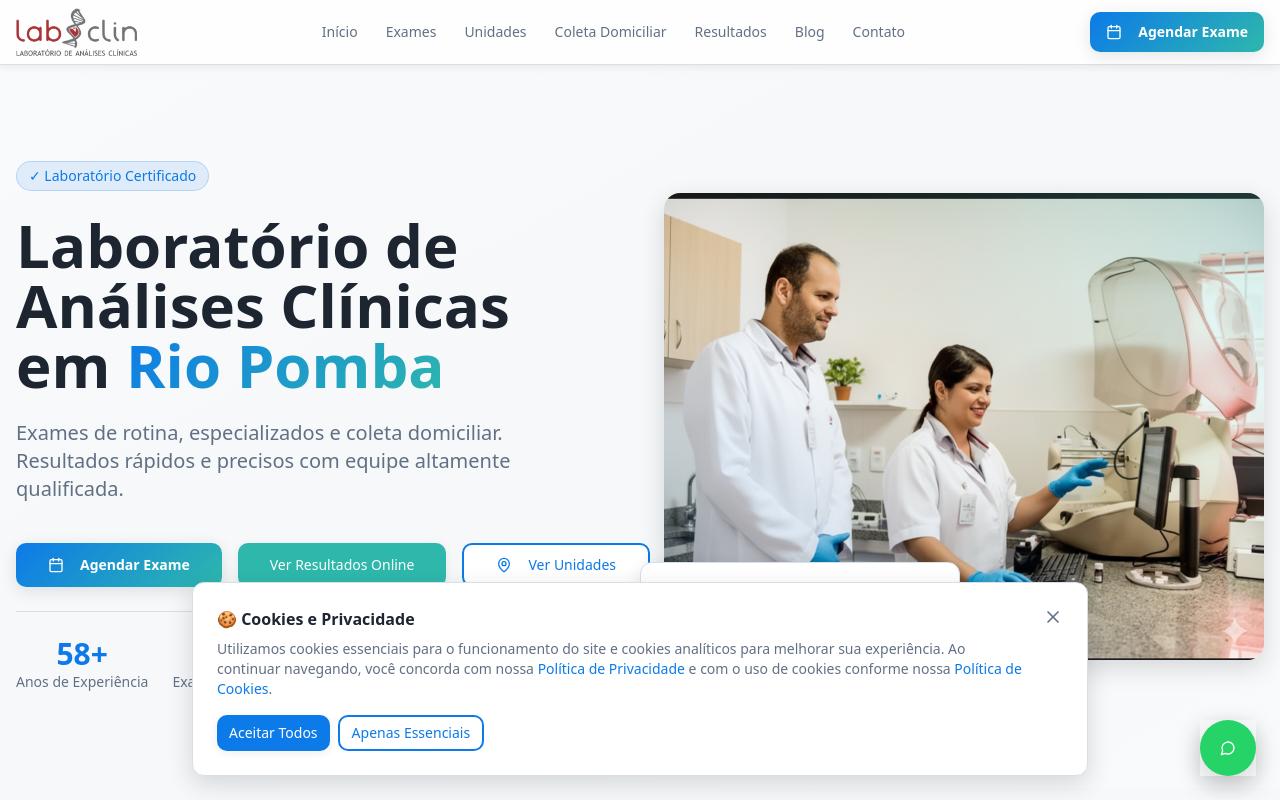
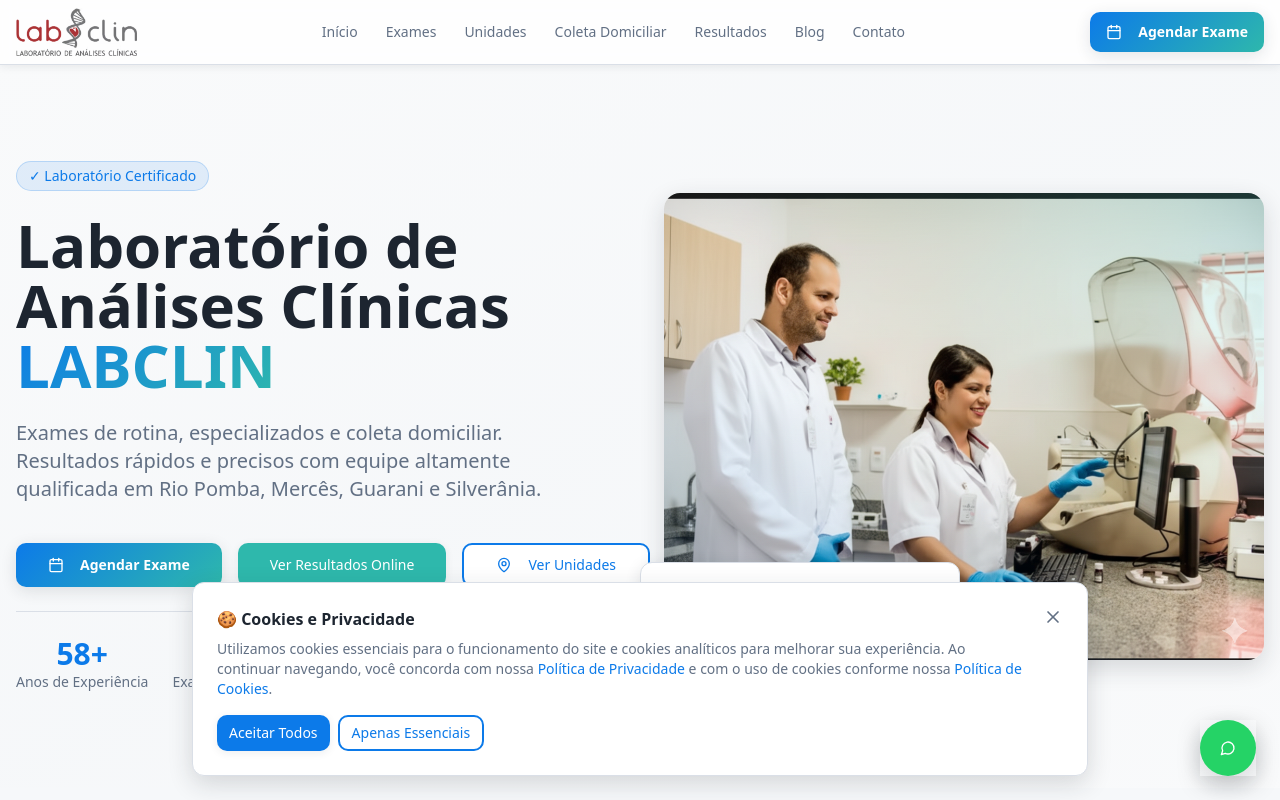
Before and after one commit to drogafarto-web/labclin-next-gen-81c2ede1, a React (Vite) app: page / in a window 1280 px wide. Shown: the top 800 px of the page. Built offline with nearby package versions, Linux system fonts and the light colour scheme; the HTML template or start-up script is replaced by a standard one.

Commit message:
Update hero section text

```diff
--- a/src/components/Hero.tsx
+++ b/src/components/Hero.tsx
@@ -18,15 +18,15 @@ const Hero = () => {
             </div>
 
             <h1 className="text-4xl md:text-5xl lg:text-6xl font-bold text-foreground leading-tight">
-              Laboratório de Análises Clínicas em{" "}
+              Laboratório de Análises Clínicas{" "}
               <span className="text-transparent bg-clip-text bg-gradient-hero">
-                Rio Pomba
+                LABCLIN
               </span>
             </h1>
 
             <p className="text-lg md:text-xl text-muted-foreground max-w-xl">
               Exames de rotina, especializados e coleta domiciliar. Resultados rápidos e precisos com
-              equipe altamente qualificada.
+              equipe altamente qualificada em Rio Pomba, Mercês, Guarani e Silverânia.
             </p>
 
             <div className="flex flex-col sm:flex-row gap-4 pt-4">
```
